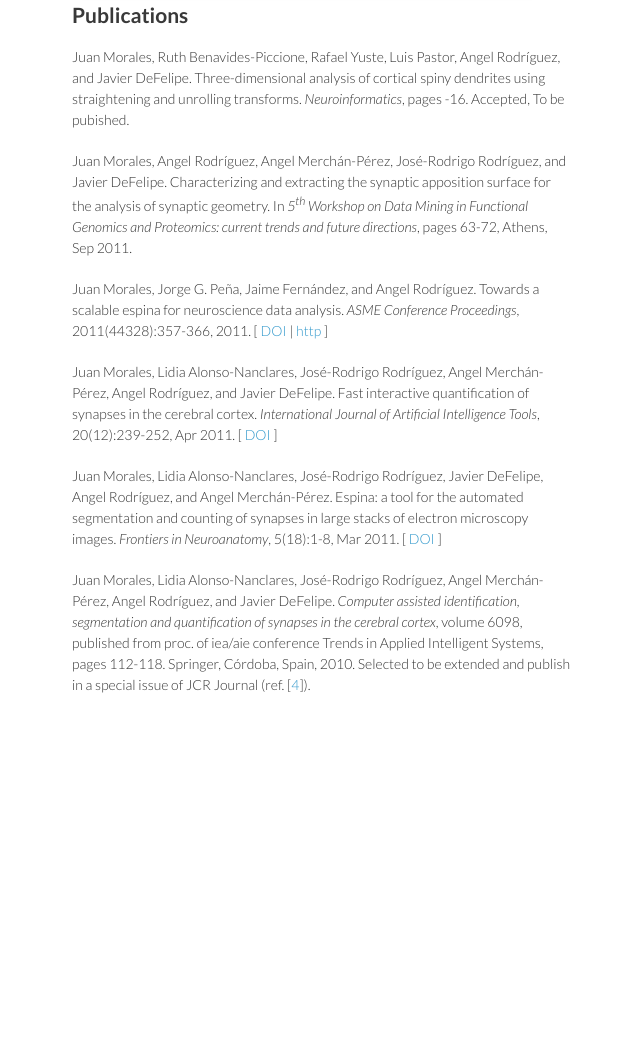
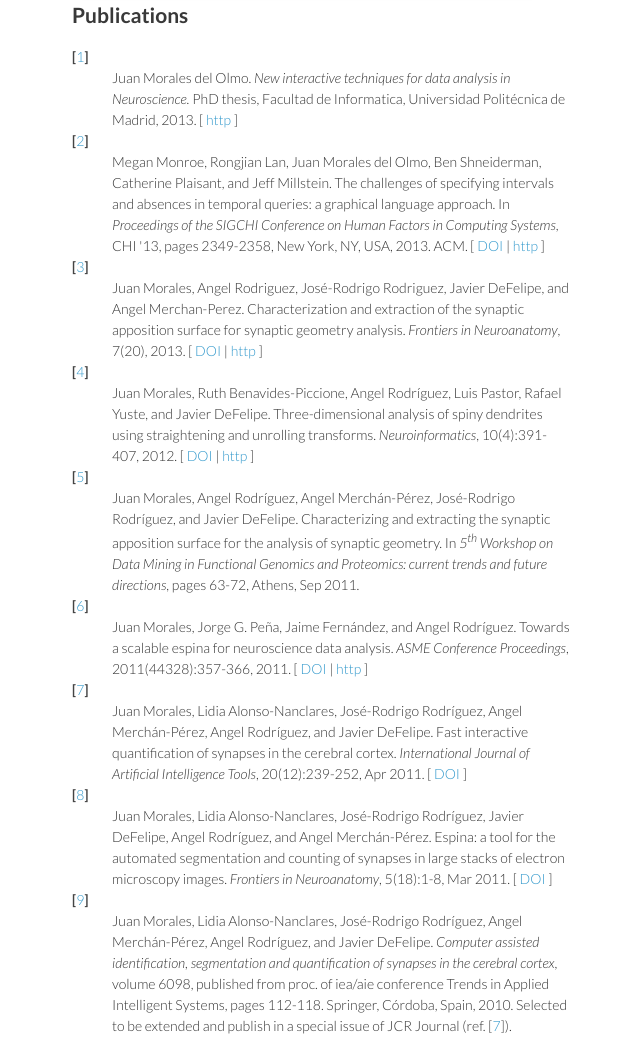
Before and after one commit to crispamares/jmorales, a plain HTML site: page index.html in a window 1280 px wide. Shown: the part 1328-2367 px from the top of the page, without its empty margins (498-1138 px from the left). Before the commit the page ends 2093 px from the top, so only its background shows below. Drawn offline with Linux system fonts and the light colour scheme.

Commit message:
Update index.html

```diff
--- a/index.html
+++ b/index.html
@@ -48,19 +48,69 @@
 
 	<h2>Publications</h2>
 
-	<p><a name="moralesninf"></a>
+	<dt>
+	[<a name="JMorales:Thesis">1</a>]
+	</dt>
+	<dd>
+	Juan Morales&nbsp;del Olmo.
+	 <em>New interactive techniques for data analysis in Neuroscience.</em>
+	 PhD thesis, Facultad de Informatica, Universidad Polit&eacute;cnica de
+	  Madrid, 2013.
+	[&nbsp;<a href="https://serviciosgate.upm.es/tesis/tesis/7139">http</a>&nbsp;]
 
-	  Juan Morales, Ruth Benavides-Piccione, Rafael Yuste, Luis Pastor, Angel
-	  Rodr&iacute;guez, and Javier DeFelipe.
-	  Three-dimensional analysis of cortical spiny dendrites using
-	  straightening and unrolling transforms.
-	  <em>Neuroinformatics</em>, pages -16.
-	  Accepted, To be pubished.
+	</dd>
 
-	</p>
 
-	<p><a name="moralespkdd"></a>
+	<dt>
+	[<a name="Monroe:2013:CSI:2470654.2481325">2</a>]
+	</dt>
+	<dd>
+	Megan Monroe, Rongjian Lan, Juan Morales&nbsp;del Olmo, Ben Shneiderman, Catherine
+	  Plaisant, and Jeff Millstein.
+	 The challenges of specifying intervals and absences in temporal
+	  queries: a graphical language approach.
+	 In <em>Proceedings of the SIGCHI Conference on Human Factors in
+	  Computing Systems</em>, CHI '13, pages 2349-2358, New York, NY, USA, 2013. ACM.
+	[&nbsp;<a href="http://dx.doi.org/10.1145/2470654.2481325">DOI</a>&nbsp;|
+	<a href="http://doi.acm.org/10.1145/2470654.2481325">http</a>&nbsp;]
 
+	</dd>
+
+
+	<dt>
+	[<a name="10.3389/fnana.2013.00020">3</a>]
+	</dt>
+	<dd>
+	Juan Morales, Angel Rodriguez, Jos&eacute;-Rodrigo Rodriguez, Javier DeFelipe, and
+	  Angel Merchan-Perez.
+	 Characterization and extraction of the synaptic apposition surface
+	  for synaptic geometry analysis.
+	 <em>Frontiers in Neuroanatomy</em>, 7(20), 2013.
+	[&nbsp;<a href="http://dx.doi.org/10.3389/fnana.2013.00020">DOI</a>&nbsp;|
+	<a href="http://www.frontiersin.org/neuroanatomy/10.3389/fnana.2013.00020/abstract">http</a>&nbsp;]
+
+	</dd>
+
+
+	<dt>
+	[<a name="moralesninf">4</a>]
+	</dt>
+	<dd>
+	Juan Morales, Ruth Benavides-Piccione, Angel Rodríguez, Luis Pastor, Rafael
+	  Yuste, and Javier DeFelipe.
+	 Three-dimensional analysis of spiny dendrites using straightening and
+	  unrolling transforms.
+	 <em>Neuroinformatics</em>, 10(4):391-407, 2012.
+	[&nbsp;<a href="http://dx.doi.org/10.1007/s12021-012-9153-2">DOI</a>&nbsp;|
+	<a href="http://dx.doi.org/10.1007/s12021-012-9153-2">http</a>&nbsp;]
+
+	</dd>
+
+
+	<dt>
+	[<a name="moralespkdd">5</a>]
+	</dt>
+	<dd>
 	Juan Morales, Angel Rodr&iacute;guez, Angel Merch&aacute;n-P&eacute;rez, Jos&eacute;-Rodrigo
 	  Rodr&iacute;guez, and Javier DeFelipe.
 	 Characterizing and extracting the synaptic apposition surface for the
@@ -69,20 +119,26 @@
 	  Proteomics: current trends and future directions</em>, pages 63-72, Athens, Sep
 	  2011.
 
-	</p>
+	</dd>
 
-	<p><a name="morales:357"></a>
 
+	<dt>
+	[<a name="morales:357">6</a>]
+	</dt>
+	<dd>
 	Juan Morales, Jorge&nbsp;G. Peña, Jaime Fern&aacute;ndez, and Angel Rodr&iacute;guez.
 	 Towards a scalable espina for neuroscience data analysis.
 	 <em>ASME Conference Proceedings</em>, 2011(44328):357-366, 2011.
 	[&nbsp;<a href="http://dx.doi.org/10.1115/WINVR2011-5553">DOI</a>&nbsp;|
 	<a href="http://link.aip.org/link/abstract/ASMECP/v2011/i44328/p357/s1">http</a>&nbsp;]
 
-	</p>
+	</dd>
 
-	<p><a name="moralesijait"></a>
 
+	<dt>
+	[<a name="moralesijait">7</a>]
+	</dt>
+	<dd>
 	Juan Morales, Lidia Alonso-Nanclares, Jos&eacute;-Rodrigo Rodr&iacute;guez, Angel
 	  Merch&aacute;n-P&eacute;rez, Angel Rodr&iacute;guez, and Javier DeFelipe.
 	 Fast interactive quantification of synapses in the cerebral cortex.
@@ -90,10 +146,13 @@
 	  20(12):239-252, Apr 2011.
 	[&nbsp;<a href="http://dx.doi.org/DOI 10.1142/S0218213011000139">DOI</a>&nbsp;]
 
-	</p>
+	</dd>
 
-	<p><a name="moralesfrontiers"></a>
 
+	<dt>
+	[<a name="moralesfrontiers">8</a>]
+	</dt>
+	<dd>
 	Juan Morales, Lidia Alonso-Nanclares, Jos&eacute;-Rodrigo Rodr&iacute;guez, Javier
 	  DeFelipe, Angel Rodr&iacute;guez, and Angel Merch&aacute;n-P&eacute;rez.
 	 Espina: a tool for the automated segmentation and counting of
@@ -101,10 +160,13 @@
 	 <em>Frontiers in Neuroanatomy</em>, 5(18):1-8, Mar 2011.
 	[&nbsp;<a href="http://dx.doi.org/DOI 10.3389/fnana.2011.00018">DOI</a>&nbsp;]
 
-	</p>
+	</dd>
 
-	<p><a name="moralesieaaie"></a>
 
+	<dt>
+	[<a name="moralesieaaie">9</a>]
+	</dt>
+	<dd>
 	Juan Morales, Lidia Alonso-Nanclares, Jos&eacute;-Rodrigo Rodr&iacute;guez, Angel
 	  Merch&aacute;n-P&eacute;rez, Angel Rodr&iacute;guez, and Javier DeFelipe.
 	 <em>Computer assisted identification, segmentation and
@@ -113,9 +175,10 @@
 	  112-118.
 	 Springer, C&oacute;rdoba, Spain, 2010.
 	 Selected to be extended and publish in a special issue of JCR Journal
-	  (ref. [<a href="#moralesijait">4</a>]).
+	  (ref. [<a href="#moralesijait">7</a>]).
 
-	</p>
+	</dd>
+	</dl>
 
       </section>
     </div>
```
Lines whose indentation alone changed are shown as unchanged.
